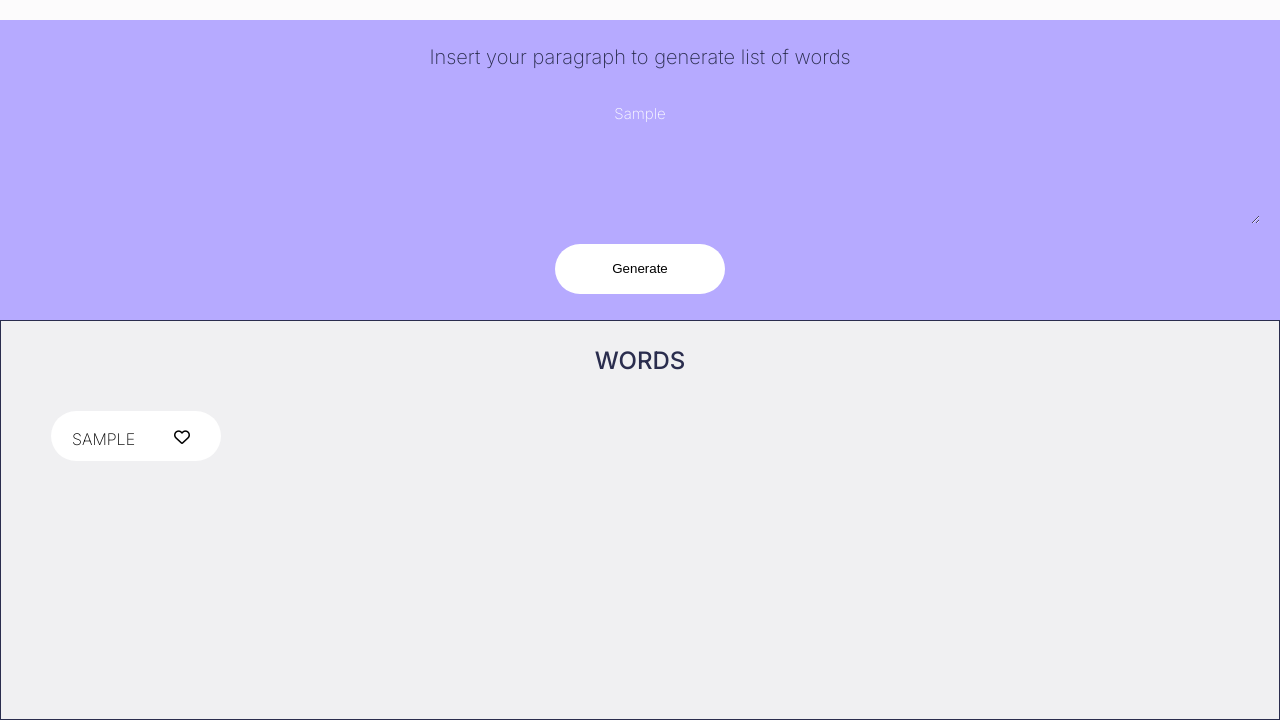
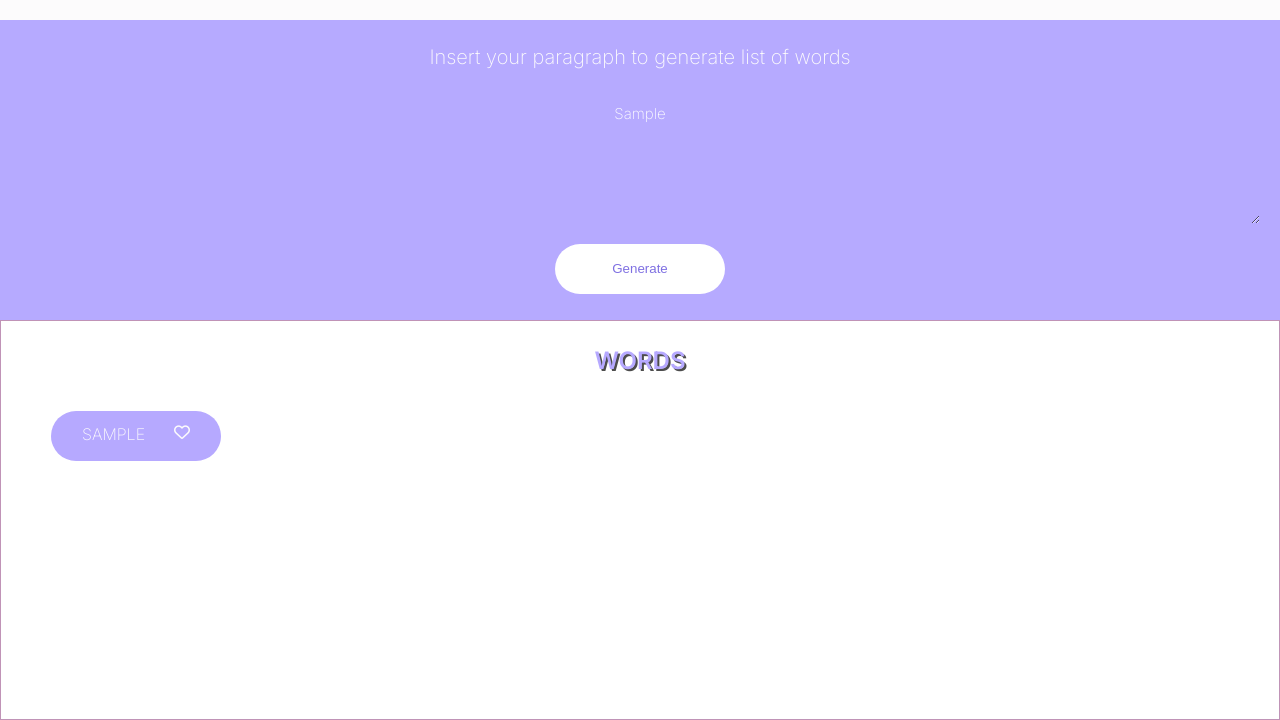
Before and after one commit to mazencanada/word-me, a plain HTML site: page index.html in a window 1280 px wide. Both pictures are taken after typing "Sample" into the empty fields and a click on the button "Generate". Shown: the part 67-787 px from the top of the page. Drawn offline with Linux system fonts and the light colour scheme.

Commit message:
Update style.css

```diff
--- a/style.css
+++ b/style.css
@@ -24,7 +24,7 @@ main{
     text-align: center;
     background-color: #B6AAFF;
     height: 300px;
-    color:#2A2D4E;
+    color:#FCFBFC;
     font-size: 20px;
     font-weight: 200;
 }
@@ -58,37 +58,46 @@ button{
     border-radius: 30px;
     border: none;
     margin-bottom: 0;
+    color: #7f70e2;
 }
 
 
 section{
     width: 100%;
     height: 400px;
-    background-color: #f0f0f2;
+    background-color: #ffffff;
     text-align: center;
-    border:0.5px #2A2D4E solid;
+    border: 0.1px #c093b7 solid;
 }
 h2{
-    font-weight: 500;
-    color: #2A2D4E;
+    font-weight: 600;
+    color: #B6A9FF;
+    text-shadow: 2px 2px #4d4d4d;
+
 }
 
 ul {
     display: flex;
     flex-wrap: wrap;
+
 }
 
 ul li {
-    background-color: #ffffff;
+    background-color: #B6A9FF;
     width: 170px;
     height: 50px;
     border-radius: 30px;
-    border: none;
     margin: 10px;
+    color: #FCFBFC;
 }
 li span{
     font-weight: 200;
     display: inline-block;
-    margin: 10px 10px 0 0;
-    padding: 5px 10px
+    margin: 5px 5px 0 5px;
+    padding: 5px 5px;
+
 }
+
+li span:last-child{
+    color: #FCFBFC;
+}
```
